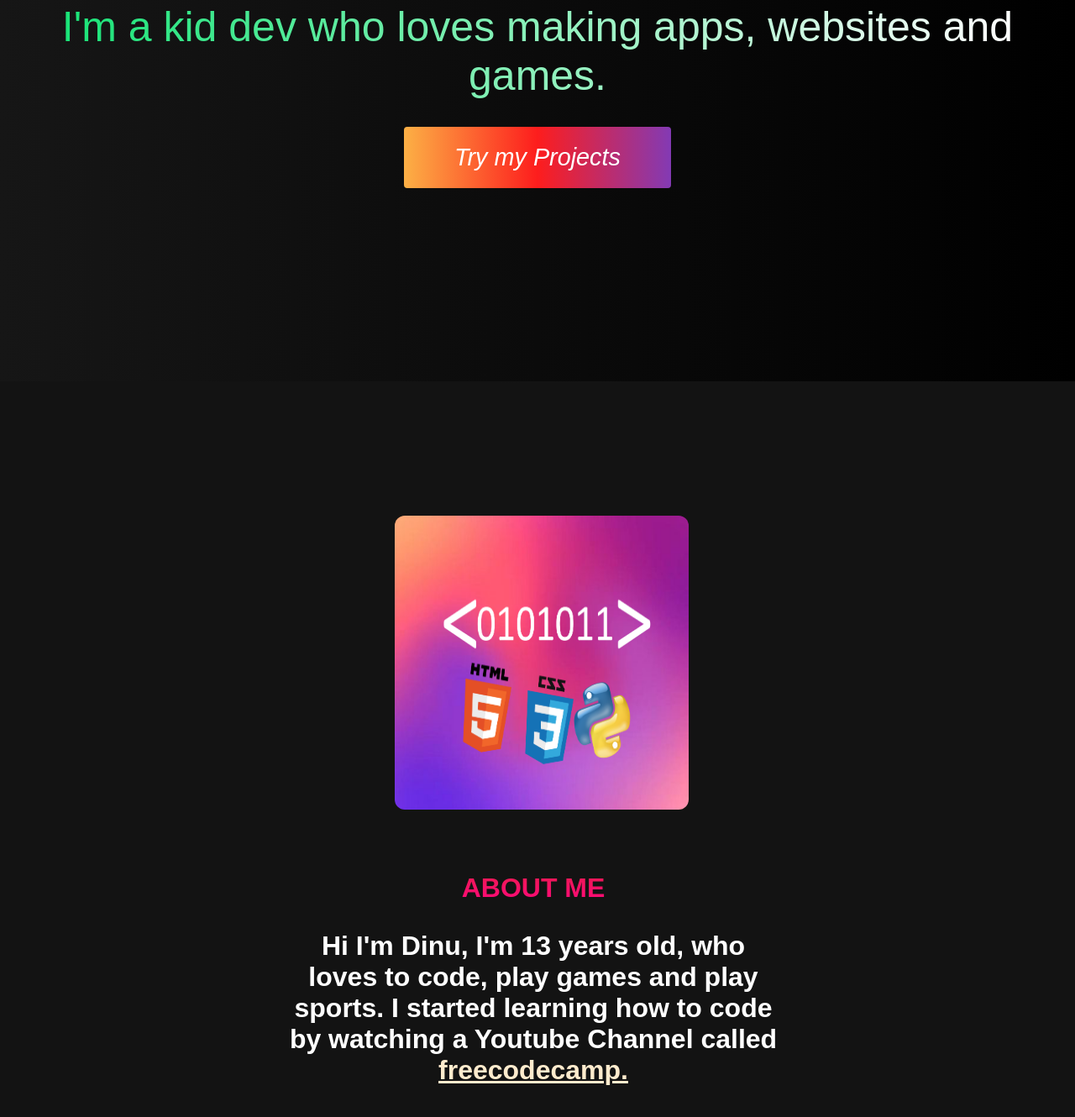
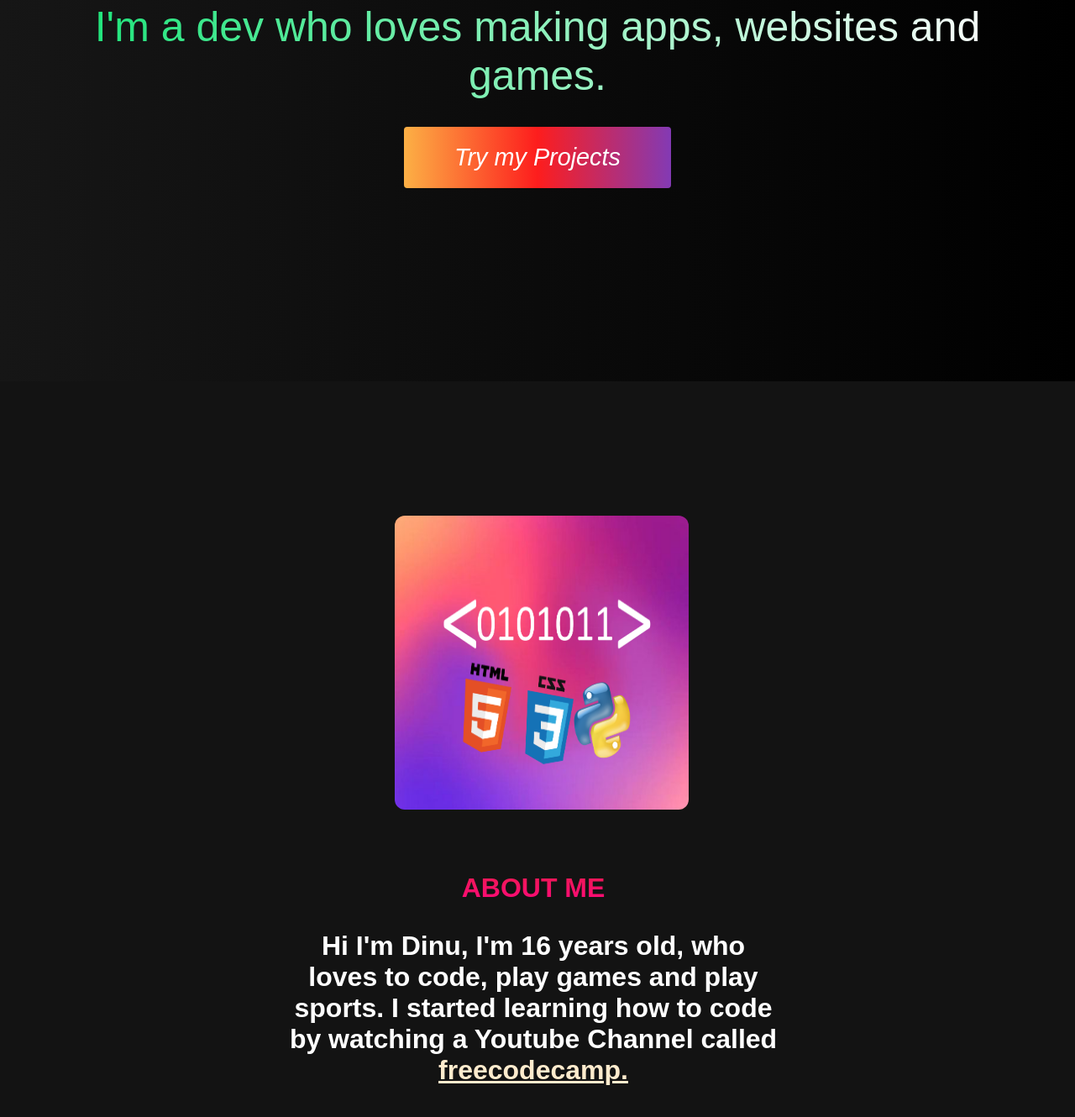
Before and after one commit to dinu-dassanayake/dinud2.github.io, a plain HTML site: page index.html in a window 1280 px wide. Shown: the part 446-1776 px from the top of the page at 84% size. Drawn offline with Linux system fonts and the light colour scheme; files whose address does not match are found by name.

Commit message:
info update

```diff
--- a/index.html
+++ b/index.html
@@ -45,7 +45,7 @@
     <div class="hero" id="home">
         <div class="hero__container">
             <h1 class="hero__heading">Dinu Dassanayake</h1>
-            <p class="hero__description">I'm a kid dev who loves making apps, websites and games.</p>
+            <p class="hero__description">I'm a dev who loves making apps, websites and games.</p>
             <button class="main__btn"><a href="html/downloads.html">Try my Projects</a></button>
         </div>
     </div>
@@ -58,7 +58,7 @@
             <div class="main__content">
                 <img class="yt__logo" src="/media/Logo YT.png" width="225" height="200" />
                 <h1 class="about__medescription"> About Me</h1>
-                <p class="about__medescription"> Hi I'm Dinu, I'm 13 years old, who loves to code, play
+                <p class="about__medescription"> Hi I'm Dinu, I'm 16 years old, who loves to code, play
                     games and play sports. I started
                     learning how to code by watching a Youtube Channel called
                     <a href="https://www.youtube.com/channel/UC8butISFwT-Wl7EV0hUK0BQ" target="_blank"
```
